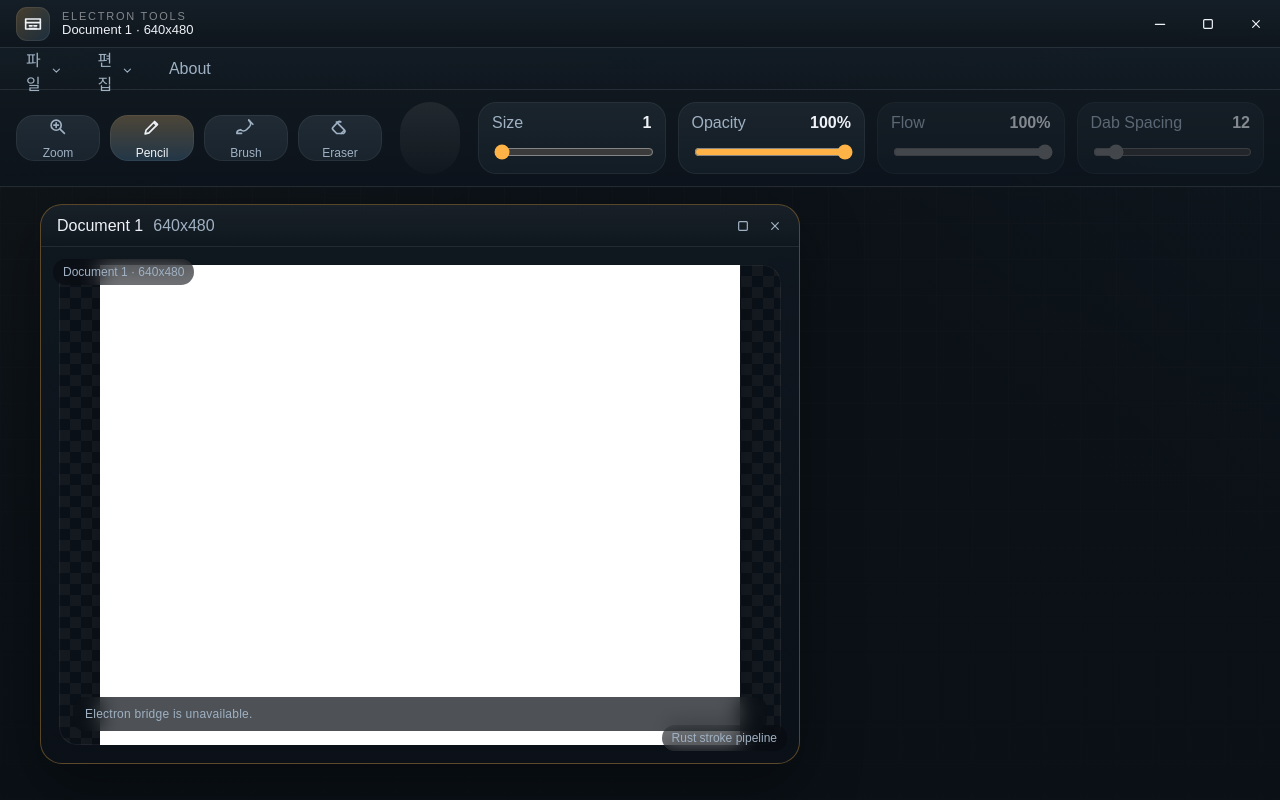
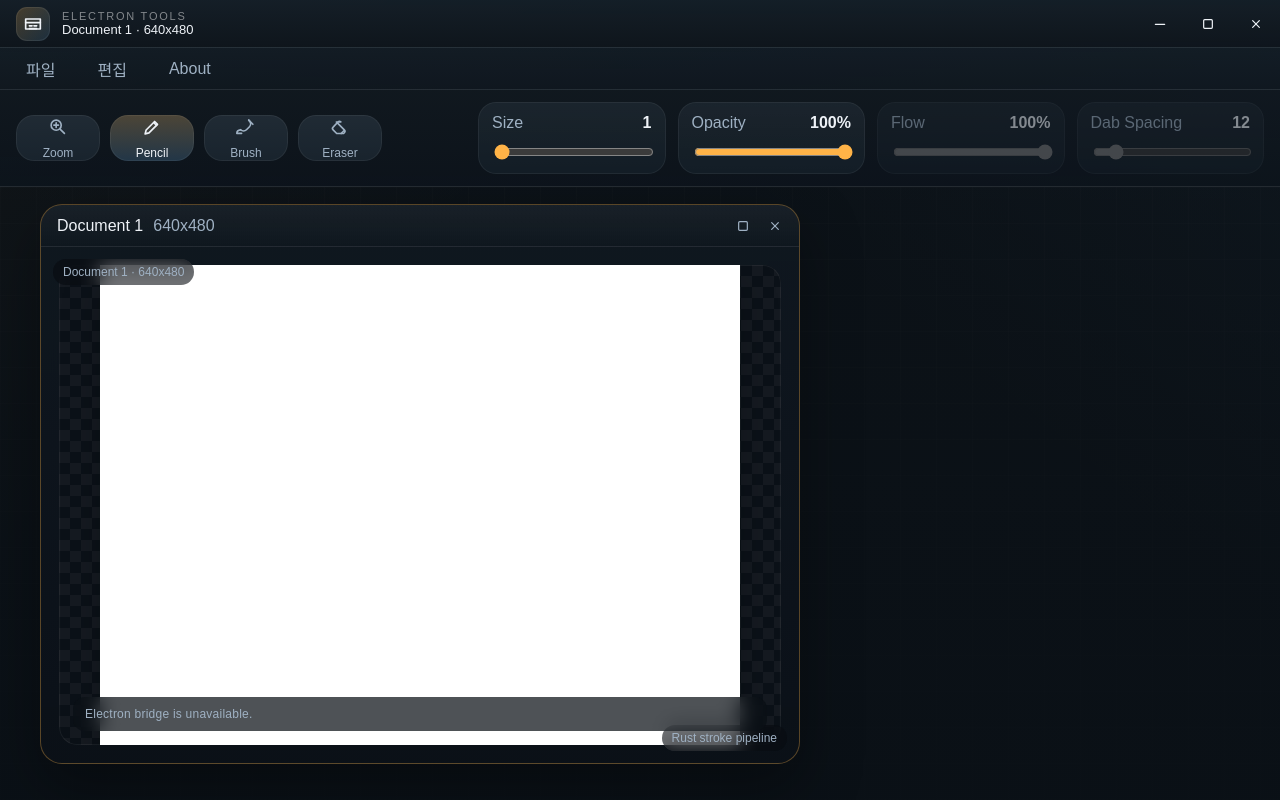
Before and after one commit to octopus7/electron-tools, a React (Vite) app: page / in a window 1280 px wide. Built offline with nearby package versions, Linux system fonts and the light colour scheme.

Commit message:
레이아웃 조정

```diff
--- a/src/styles.css
+++ b/src/styles.css
@@ -169,15 +169,20 @@
 .menu-bar {
   position: relative;
   display: flex;
+  flex-wrap: nowrap;
   align-items: center;
   gap: 10px;
   min-height: 42px;
   padding: 0 14px;
+  overflow-x: auto;
+  overflow-y: hidden;
   background: linear-gradient(180deg, rgba(18, 28, 37, 0.92), rgba(15, 23, 31, 0.9));
+  scrollbar-width: none;
 }
 
 .menu-bar__group {
   position: relative;
+  flex: 0 0 auto;
 }
 
 .menu-bar__trigger,
@@ -190,10 +195,16 @@
 }
 
 .menu-bar__trigger {
+  flex: 0 0 auto;
   height: 30px;
   padding: 0 12px;
   background: transparent;
   color: var(--text-secondary);
+  white-space: nowrap;
+}
+
+.menu-bar__trigger span {
+  white-space: nowrap;
 }
 
 .menu-bar__trigger:hover,
@@ -217,6 +228,10 @@
   background: linear-gradient(180deg, rgba(24, 36, 47, 0.98), rgba(17, 25, 34, 0.98));
   box-shadow: var(--shadow-strong);
   backdrop-filter: blur(14px);
+}
+
+.menu-bar::-webkit-scrollbar {
+  display: none;
 }
 
 .menu-popover__item {
@@ -299,9 +314,8 @@
 
 .toolbar__spacer {
   width: 60px;
-  border-radius: 999px;
-  background: linear-gradient(180deg, rgba(255, 255, 255, 0.06), transparent),
-    rgba(255, 255, 255, 0.02);
+  flex: 0 0 60px;
+  background: transparent;
 }
 
 .toolbar__options {
```
